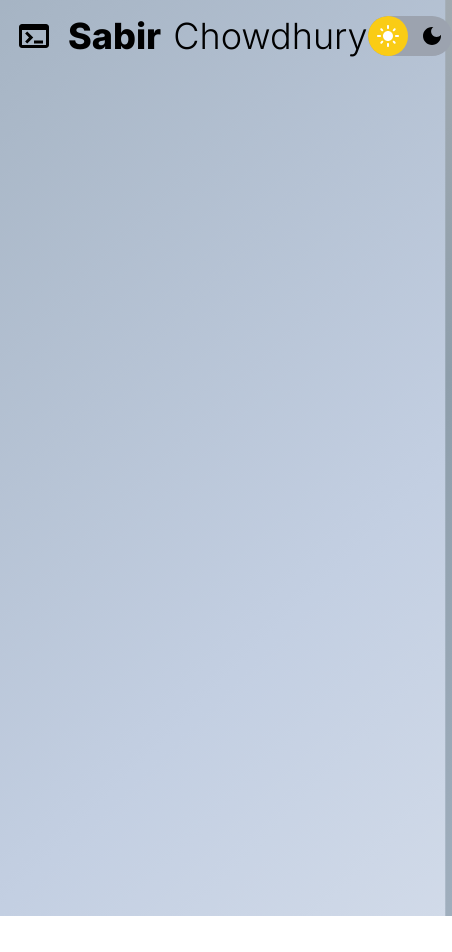
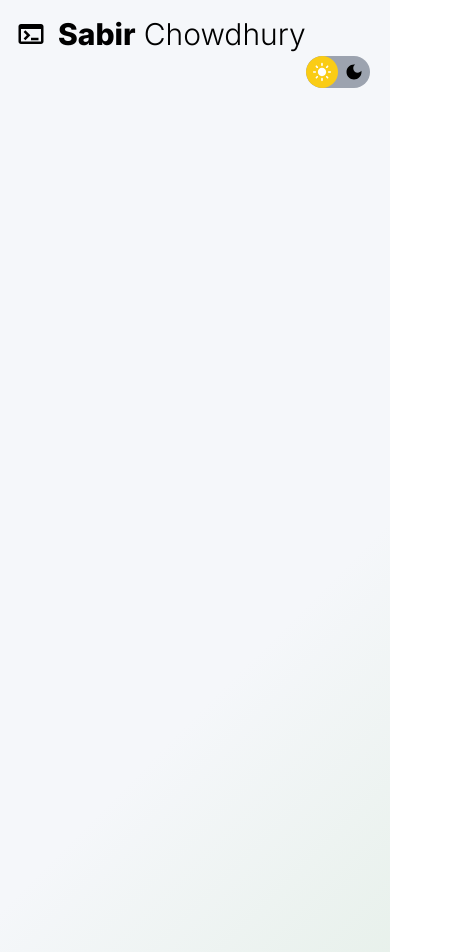
Before and after one commit to sabirchowdhury/portfolio-website, a Next.js app: page / in a window 390 px wide. Shown: the whole page, 452 px wide, since content can reach past the window. Before the commit the page ends 916 px from the top, so only its background shows below. Built offline with nearby package versions, Linux system fonts and the light colour scheme.

Commit message:
responsiveness

```diff
--- a/app/globals.css
+++ b/app/globals.css
@@ -4,18 +4,18 @@
 
 :root.dark {
   --foreground-rgb: 255, 255, 255;
-  --background-rgb-a: #0f2027;
+  --background-rgb-a: #2f2027;
   --background-rgb-b: #141517;
   --background-rgb-c: #060b04;
-  --background-rgb-d: #141e30;
+  --background-rgb-d: #0a1e3a;
 }
 
 :root {
   --foreground-rgb: 0, 0, 0;
-  --background-rgb-a: #f5f7fa;
-  --background-rgb-b: #c3cfe2;
-  --background-rgb-c: #8e9eab;
-  --background-rgb-d: #e2d1c3;
+  --background-rgb-a: #c3dfc2;
+  --background-rgb-b: #f5f7fa;
+  --background-rgb-c: #f5f7fa;
+  --background-rgb-d: #aebece;
 }
 
 body {
--- a/components/Layout.tsx
+++ b/components/Layout.tsx
@@ -5,6 +5,7 @@ import { Button } from "@mui/material";
 import { useTheme } from "next-themes";
 import { ReactNode, useEffect, useState } from "react";
 import Logo from "./Logo";
+import Switcher from "./Switcher";
 
 export default function Layout({ children }: { children: ReactNode }) {
   const { theme, setTheme } = useTheme();
@@ -14,28 +15,9 @@ export default function Layout({ children }: { children: ReactNode }) {
 
   return (
     <div>
-      <div className="flex justify-between p-4">
+      <div className="flex justify-between p-4 items-center flex-wrap">
         <Logo />
-        <label htmlFor="dark-mode-toggle" className="flex cursor-pointer">
-          <input
-            id="dark-mode-toggle"
-            onClick={() => toggleTheme()}
-            type="checkbox"
-            className="hidden"
-          />
-          <div className="relative flex justify-between bg-gray-400 dark:bg-gray-800 w-[84px] rounded-full overflow-clip">
-            <LightMode className="text-white dark:text-gray-600 z-10 m-2" />
-            <DarkMode className=" text-black dark:text-gray-600 z-10 m-2" />
-            <div className="absolute top-0 bottom-0 aspect-square bg-yellow-400 dark:bg-white rounded-full dark:translate-x-11 duration-200" />
-            <div className="absolute top-10 -bottom-10 left-2 w-6 dark:delay-100 bg-gray-800 dark:-translate-y-5 dark:duration-200 z-20">
-              <div className="flex w-6 h-0.5 bg-gray-800" />
-              <div className="flex w-6 h-0.5 bg-gray-600" />
-            </div>
-            <div className="flex absolute top-10 -bottom-10 right-0 text-gray-400 dark:-translate-y-10 duration-200">
-              <AutoAwesome className="pl-2" /> <AutoAwesome className="pb-3" />
-            </div>
-          </div>
-        </label>
+        <Switcher />
       </div>
       {children}
     </div>
--- a/components/Logo.tsx
+++ b/components/Logo.tsx
@@ -2,9 +2,9 @@ import { Terminal } from "@mui/icons-material";
 
 export default function Logo() {
   return (
-    <span className="flex items-center text-4xl">
+    <span className="flex items-center text-3xl">
       <Terminal fontSize="inherit" />
-      <h1 className="font-extrabold ml-4 mr-3">Sabir</h1>{" "}
+      <h1 className="font-extrabold ml-3 mr-2">Sabir</h1>{" "}
       <h1 className="font-light">Chowdhury</h1>
     </span>
   );
--- /dev/null
+++ b/components/Switcher.tsx
@@ -0,0 +1,43 @@
+"use client";
+
+import { AutoAwesome, DarkMode, LightMode } from "@mui/icons-material";
+import { useTheme } from "next-themes";
+
+export default function Switcher() {
+  const { theme, setTheme } = useTheme();
+  const toggleTheme = () => {
+    setTheme(theme === "dark" ? "light" : "dark");
+  };
+
+  return (
+    <label
+      htmlFor="dark-mode-toggle"
+      className="flex cursor-pointer m-1 pl-1 ml-auto"
+    >
+      <input
+        id="dark-mode-toggle"
+        onClick={() => toggleTheme()}
+        type="checkbox"
+        className="hidden"
+      />
+      <div className="relative flex justify-between bg-gray-400 dark:bg-gray-800 w-16 h-min rounded-full overflow-clip">
+        <LightMode
+          className="text-white dark:text-gray-600 z-10 m-1.5"
+          fontSize="small"
+        />
+        <DarkMode
+          className=" text-black dark:text-gray-600 z-10 m-1.5"
+          fontSize="small"
+        />
+        <div className="absolute top-0 bottom-0 aspect-square bg-yellow-400 dark:bg-white rounded-full dark:translate-x-8 duration-200" />
+        <div className="absolute top-8 -bottom-10 left-1.5 w-6 dark:delay-100 bg-gray-800 dark:-translate-y-4 dark:duration-200 z-20">
+          <div className="flex w-5 h-0.5 bg-gray-800" />
+          <div className="flex w-5 h-0.5 bg-gray-600" />
+        </div>
+        <div className="flex absolute top-8 -bottom-10 right-0 text-gray-400 dark:-translate-y-8 duration-200">
+          <AutoAwesome className="pl-4" /> <AutoAwesome className="pb-3" />
+        </div>
+      </div>
+    </label>
+  );
+}
```
Also changed, not shown: TODO.txt (added).
